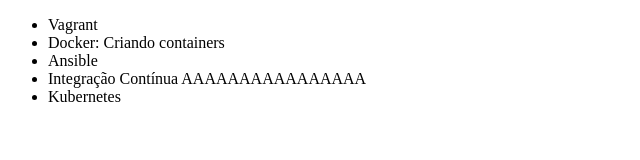
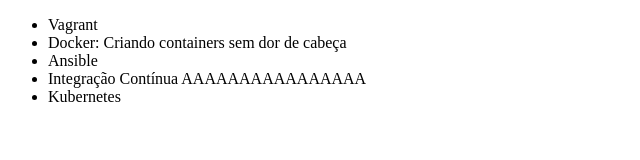
Before and after one commit to Thiago574/alura-git, a plain HTML site: page index.html in a window 1280 px wide. Shown: the whole page, without its empty margins (0-640 px from the left). Drawn offline with Linux system fonts and the light colour scheme.

Commit message:
Atualizando Docker

```diff
--- a/index.html
+++ b/index.html
@@ -7,7 +7,7 @@
 <body>
     <ul>
         <li>Vagrant</li>
-        <li>Docker: Criando containers </li>
+        <li>Docker: Criando containers sem dor de cabeça</li>
         <li>Ansible</li>
         <li>Integração Contínua AAAAAAAAAAAAAAAA</li>
         <li>Kubernetes</li>
```
